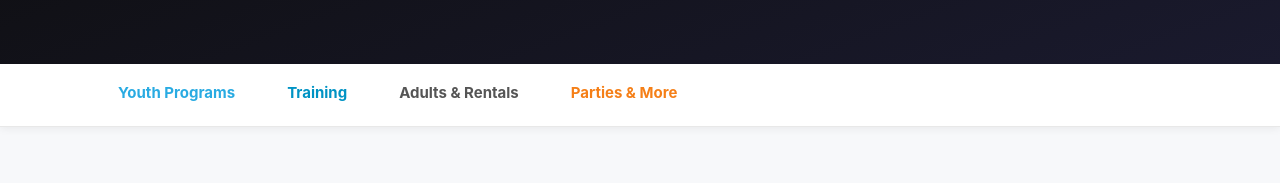
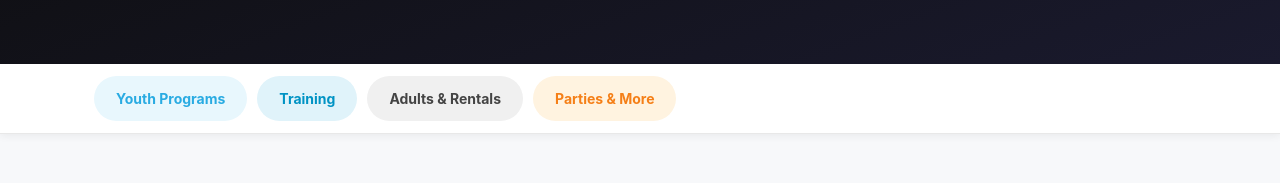
Before and after one commit to MLenoff/shooting-stars, a Next.js app: page /book in a window 1280 px wide. Shown: the part 300-483 px from the top of the page. Built offline with nearby package versions, Linux system fonts and the light colour scheme; no server answers.

Commit message:
Section nav: pill-style buttons with background colors

```diff
--- a/app/book/SectionNav.tsx
+++ b/app/book/SectionNav.tsx
@@ -1,23 +1,23 @@
 'use client';
 
 const links = [
-  { label: 'Youth Programs', href: '#youth', color: '#29ABE2' },
-  { label: 'Training', href: '#training', color: '#0093c4' },
-  { label: 'Adults & Rentals', href: '#adults', color: '#555' },
-  { label: 'Parties & More', href: '#parties', color: '#f57f17' },
+  { label: 'Youth Programs', href: '#youth', color: '#29ABE2', bg: '#e8f7fd' },
+  { label: 'Training', href: '#training', color: '#0093c4', bg: '#e0f3fa' },
+  { label: 'Adults & Rentals', href: '#adults', color: '#444', bg: '#f0f0f0' },
+  { label: 'Parties & More', href: '#parties', color: '#f57f17', bg: '#fff3e0' },
 ];
 
 export default function SectionNav() {
   return (
     <div style={{ position: 'sticky', top: 0, zIndex: 50, backgroundColor: 'white', borderBottom: '1px solid #e8e8e8', boxShadow: '0 2px 8px rgba(0,0,0,0.06)' }}>
-      <div style={{ maxWidth: '1140px', margin: '0 auto', padding: '0 24px', display: 'flex', gap: '4px', overflowX: 'auto', scrollbarWidth: 'none' }}>
-        {links.map(({ label, href, color }) => (
+      <div style={{ maxWidth: '1140px', margin: '0 auto', padding: '12px 24px', display: 'flex', gap: '10px', overflowX: 'auto', scrollbarWidth: 'none' }}>
+        {links.map(({ label, href, color, bg }) => (
           <a
             key={href}
             href={href}
-            style={{ display: 'inline-block', padding: '18px 24px', fontSize: '15px', fontWeight: '700', color, textDecoration: 'none', whiteSpace: 'nowrap', borderBottom: '3px solid transparent', transition: 'border-color 0.15s' }}
-            onMouseOver={e => (e.currentTarget.style.borderBottomColor = color)}
-            onMouseOut={e => (e.currentTarget.style.borderBottomColor = 'transparent')}
+            style={{ display: 'inline-block', padding: '10px 20px', fontSize: '14px', fontWeight: '700', color, backgroundColor: bg, textDecoration: 'none', whiteSpace: 'nowrap', borderRadius: '24px', border: `2px solid transparent`, transition: 'border-color 0.15s' }}
+            onMouseOver={e => (e.currentTarget.style.borderColor = color)}
+            onMouseOut={e => (e.currentTarget.style.borderColor = 'transparent')}
           >
             {label}
           </a>
```
